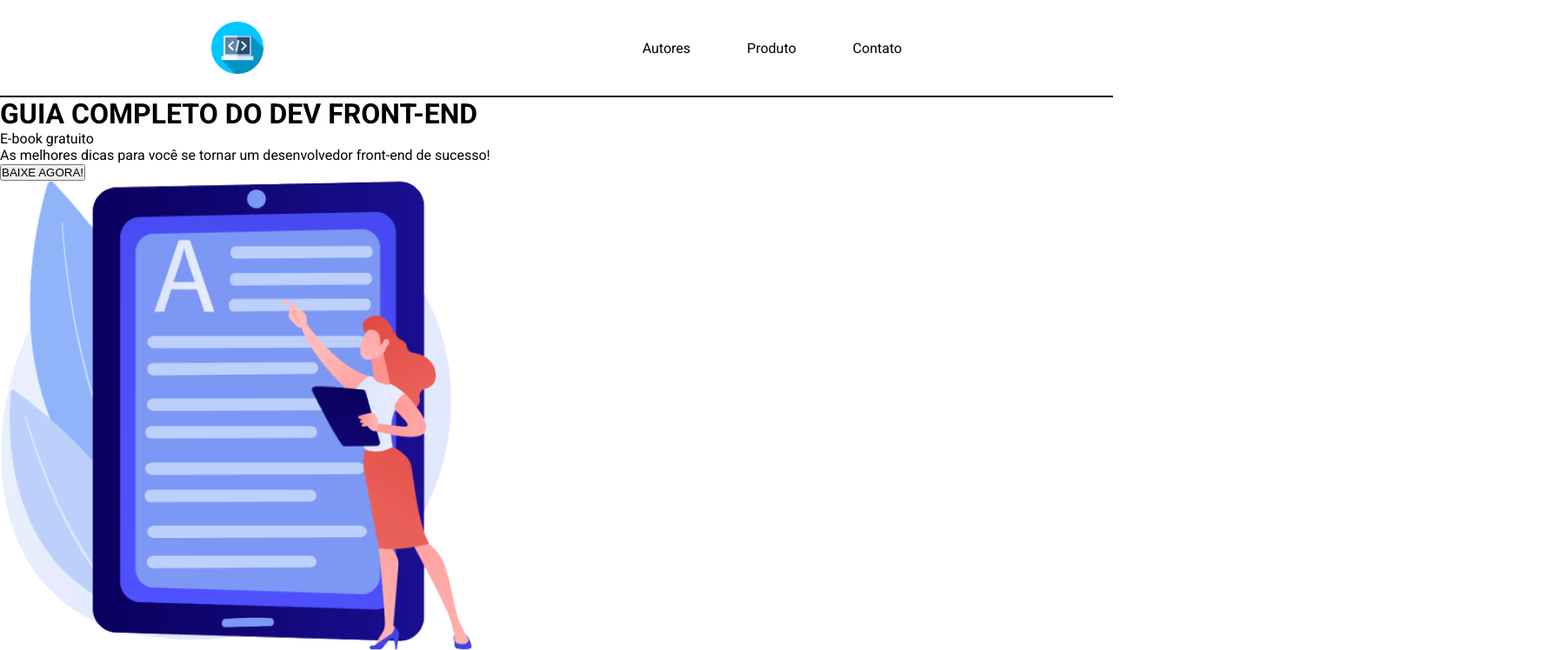
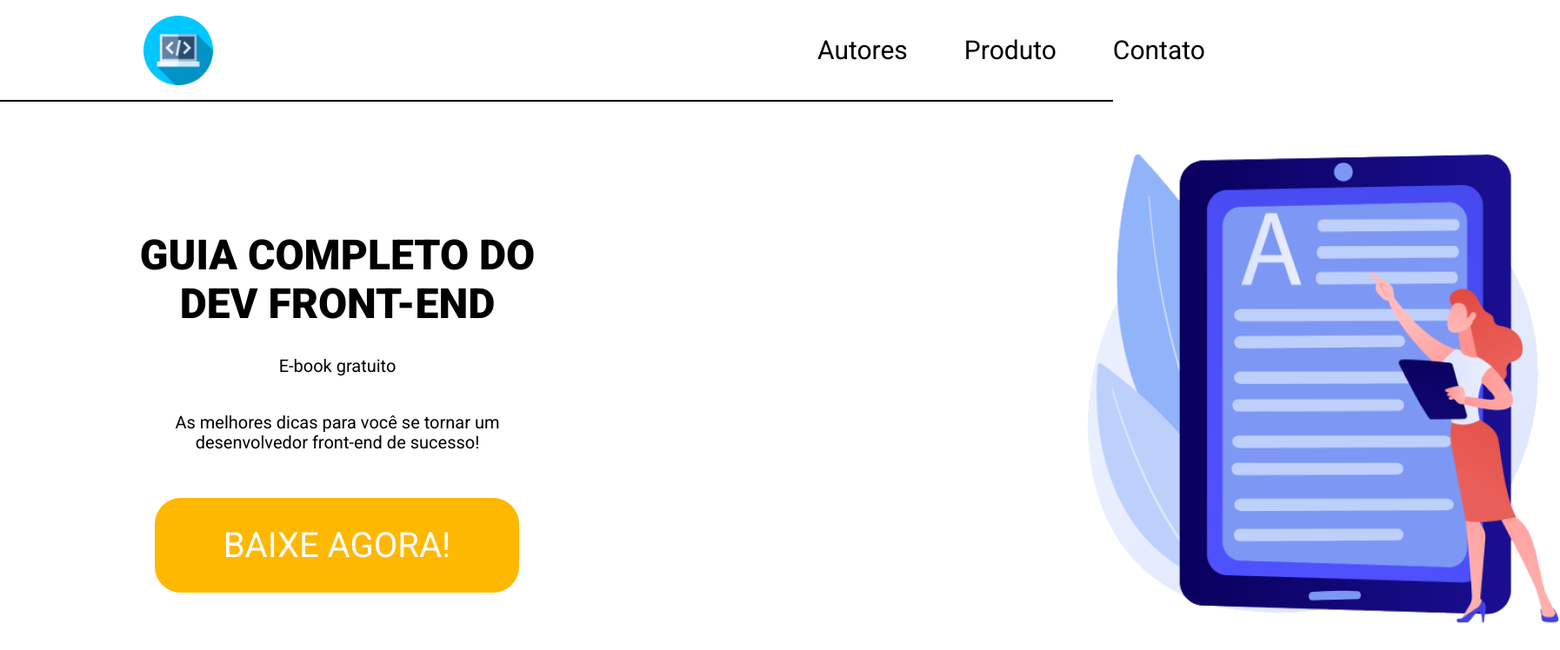
Before and after one commit to thdvclps/projeto_fabrica, a plain HTML site: page index.html in a window 1280 px wide. Shown: the top 748 px of the page at 87% size, 1794 px wide, since content can reach past the window. Drawn offline with Linux system fonts and the light colour scheme.

Commit message:
Estilização da página

```diff
--- a/style.css
+++ b/style.css
@@ -21,14 +21,115 @@ body {
     flex-direction: row;
     align-items: center;
     justify-content: space-around;
-    padding: 25px;
+    padding: 40px;
 }
 
 .logo {
-    height: 60px
-}
+    position: absolute;
+    height: 80px;
+    left: 165px;
+ }
 
 .menu {
     display: flex;
+    padding-left: 900px;
     gap: 65px;
+    font-family: 'Roboto';
+    font-style: normal;
+    font-weight: 400;
+    font-size: 30px;
+    line-height: 35px;
+
 }
+
+.main {
+position: absolute;
+width: 1440px;
+height: 1024px;
+left: 0px;
+top: 0px;
+}
+
+.titulo {                           /*GUIA COMPLETO DO DEV FRONT-END*/
+    position: absolute;
+    width: 496px;
+    height: 145px;
+    left: 140px;
+    top: 266px;
+    font-family: 'Roboto';
+    font-style: normal;
+    font-weight: 900;
+    font-size: 48px;
+    line-height: 56px;
+    text-align: center;
+
+}
+
+
+.paragrafo {                /*E-book gratuito*/
+    position: absolute;
+    width: 374px;
+    height: 92px;
+    left: 201px;
+    top: 410px;
+
+    font-family: 'Roboto';
+    font-style: normal;
+    font-weight: 400;
+    font-size: 20px;
+    line-height: 23px;
+    text-align: center;
+}
+
+.paragrafo2 {             /*As melhores dicas para você se tornar um desenvolvedor front-end de sucesso!*/
+    position: absolute;
+    width: 374px;
+    height: 92px;
+    left: 201px;
+    top: 475px;
+
+    font-family: 'Roboto';
+    font-style: normal;
+    font-weight: 400;
+    font-size: 20px;
+    line-height: 23px;
+    text-align: center;
+}
+
+.botao {                      /*BAIXE AGORA!*/
+    position: absolute;
+    width: 419px;
+    height: 109px;
+    left: 178px;
+    top: 573px;
+    background: #FFB800;
+    border-radius: 30px;
+    font-family: 'Roboto';
+    color: #fff;
+    font-size: 40px;
+    border: none;
+    cursor: pointer;
+}
+.botao:hover {                 /*transição do botão quando o cursor passar em cima*/
+    background-color: #FF900E;
+    transition: .4s;
+    color: black;
+}
+
+.imagem {
+    justify-content: end;
+    padding-left: 1250px;
+    padding-top: 60px;
+}
+
+.rodape {
+    padding-top: 80px;
+}
+
+.paragrafo-rodape {          /*PRODUZIDO PELA FÁBRICA DE SOFTWARE - UNIPÊ*/
+    position: absolute;
+    left: 740px;
+    text-align: center;
+    color: black;
+
+}
```
